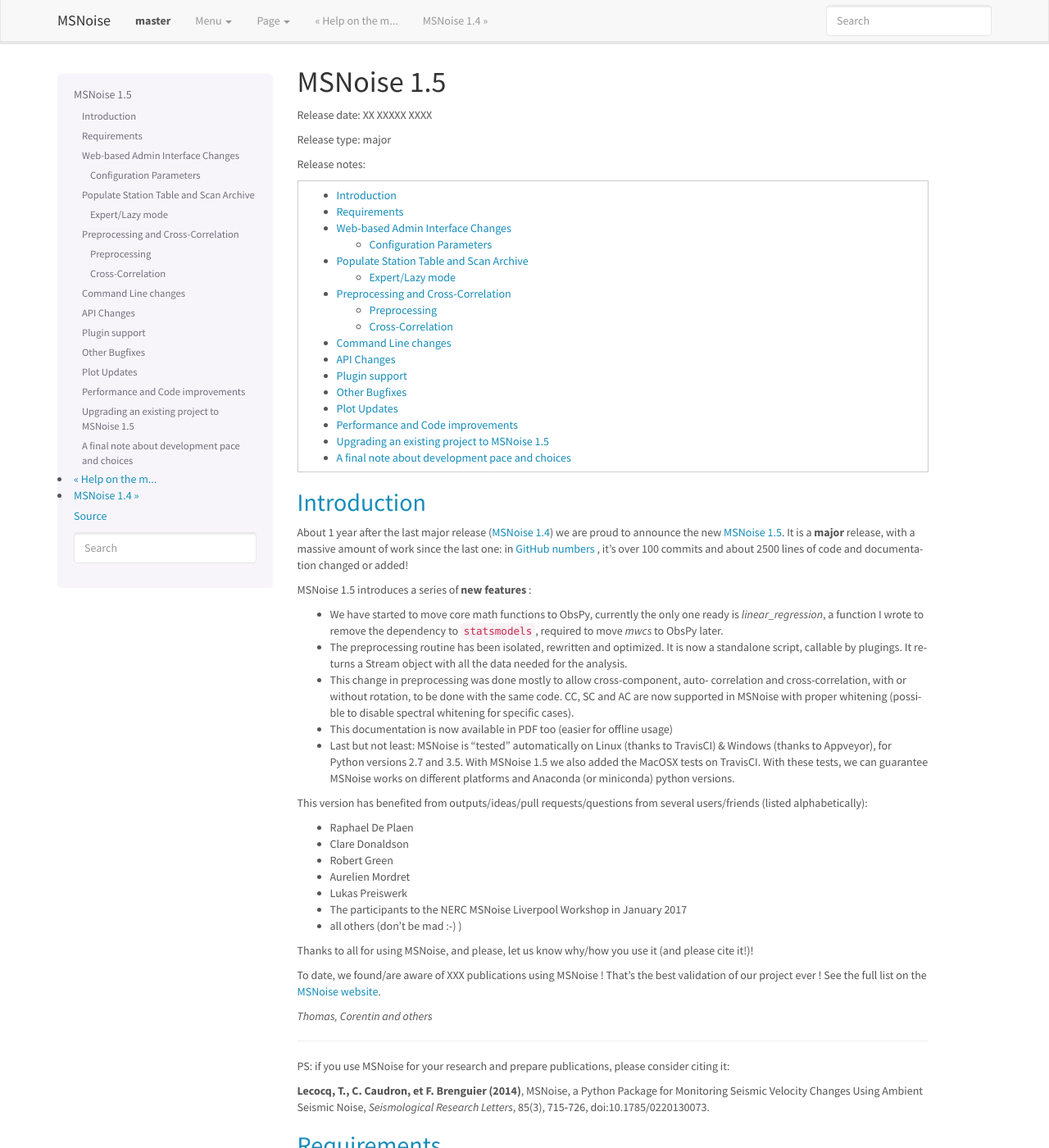
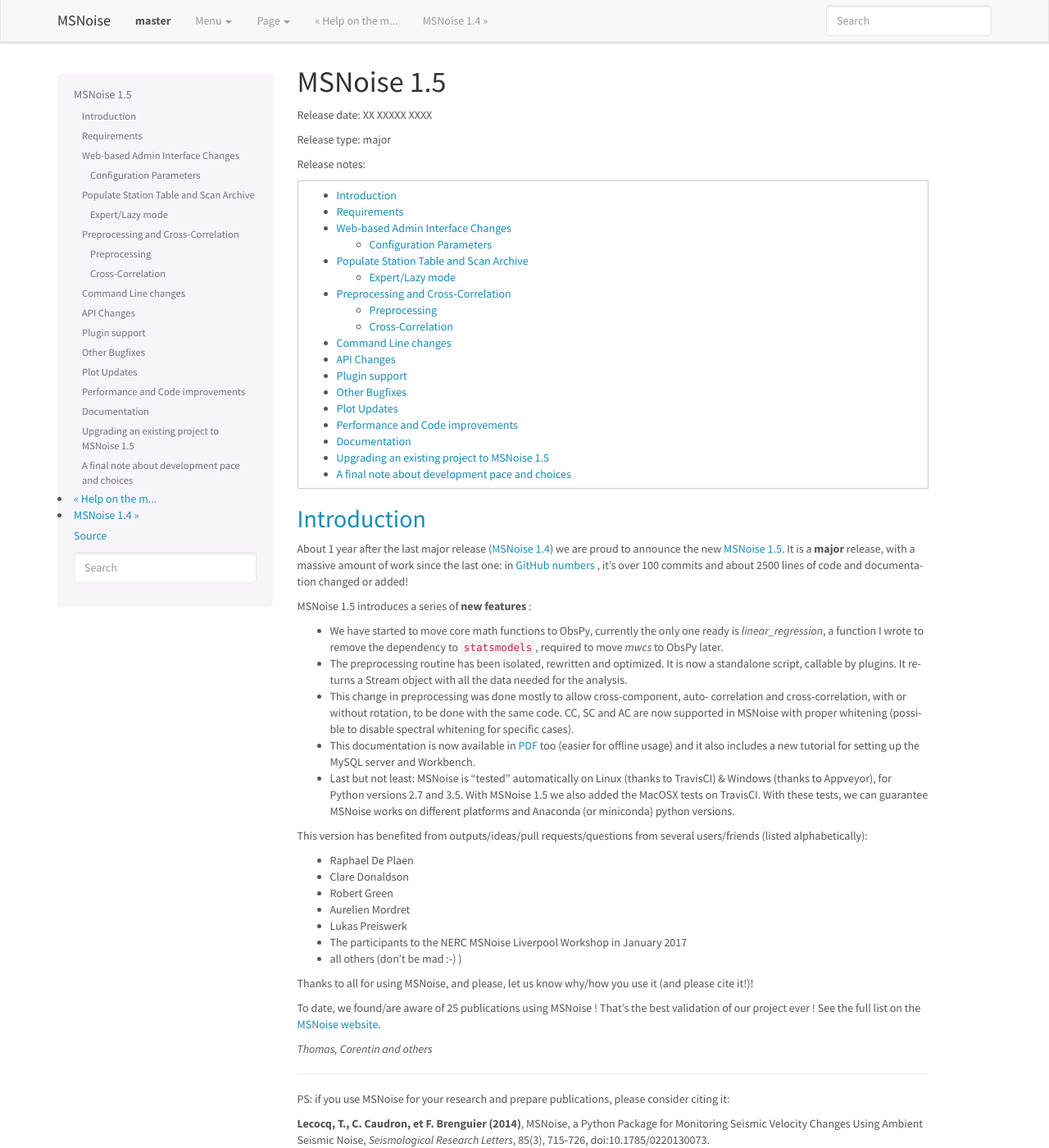
Before and after one commit to ROBelgium/MSNoise, a Sphinx documentation site: the page built from doc/releasenotes/msnoise-1.5.rst, in a window 1280 px wide and 1400 px high. Shown: the whole window at 82% size. Built offline with Sphinx 7.4.7, drawn with Linux system fonts in a browser that asks for light colours; comment, search, counter and statistics services are not loaded; some of the changed text lies outside the part shown.

Commit message:
documentation

```diff
--- a/doc/releasenotes/msnoise-1.5.rst
+++ b/doc/releasenotes/msnoise-1.5.rst
@@ -31,7 +31,7 @@
   ``statsmodels``, required to move `mwcs` to ObsPy later.
 
 * The preprocessing routine has been isolated, rewritten and optimized. It is
-  now a standalone script, callable by plugings. It returns a Stream object with
+  now a standalone script, callable by plugins. It returns a Stream object with
   all the data needed for the analysis.
 
 * This change in preprocessing was done mostly to allow cross-component, auto-
@@ -39,7 +39,8 @@
   the same code. CC, SC and AC are now supported in MSNoise with proper
   whitening (possible to disable spectral whitening for specific cases).
 
-* This documentation is now available in PDF too (easier for offline usage)
+* This documentation is now available in PDF_ too (easier for offline usage) and
+  it also includes a new tutorial for setting up the MySQL server and Workbench.
 
 * Last but not least: MSNoise is "tested" automatically on Linux (thanks to
   TravisCI) & Windows (thanks to Appveyor), for Python versions 2.7 and 3.5.
@@ -63,7 +64,7 @@
 Thanks to all for using MSNoise, and please, let us know why/how you use it
 (and please cite it!)!
 
-To date, we found/are aware of XXX publications using MSNoise ! That's the best
+To date, we found/are aware of 25 publications using MSNoise ! That's the best
 validation of our project ever ! See the full list on the
 `MSNoise website <http://www.msnoise.org/they-cite-msnoise/>`_.
 
@@ -283,6 +284,12 @@
 * The preprocessing only reads files that should contain the right component.
 * The stretching code has been improved (thanks to Clare Donaldson)
 
+Documentation
+-------------
+
+* New tutorial for installing and configuring MySQL and MySQL workbench.
+* The Workflow is separated in steps (See :ref:`workflow`))
+* The Documentation is now available in PDF format (PDF_).
 
 Upgrading an existing project to MSNoise 1.5
 --------------------------------------------
```
Also changed, not shown: other parts of doc/releasenotes/msnoise-1.5.rst (+2 -0 lines).
